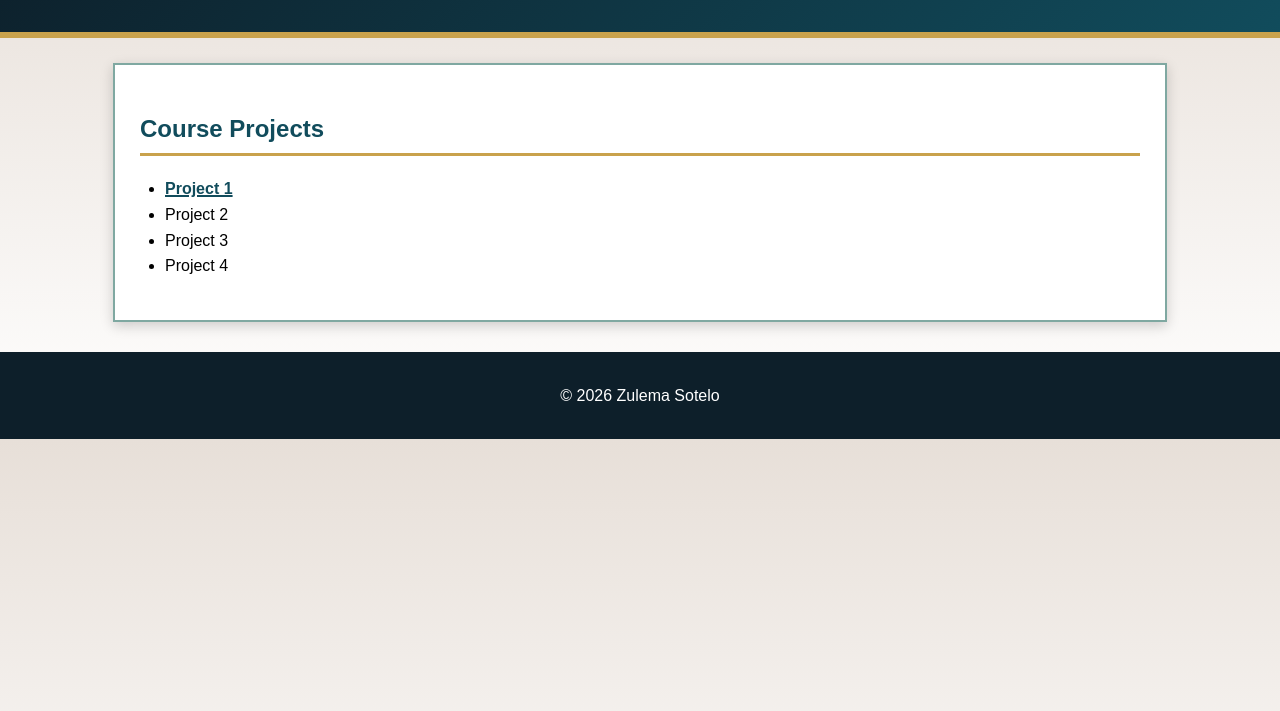
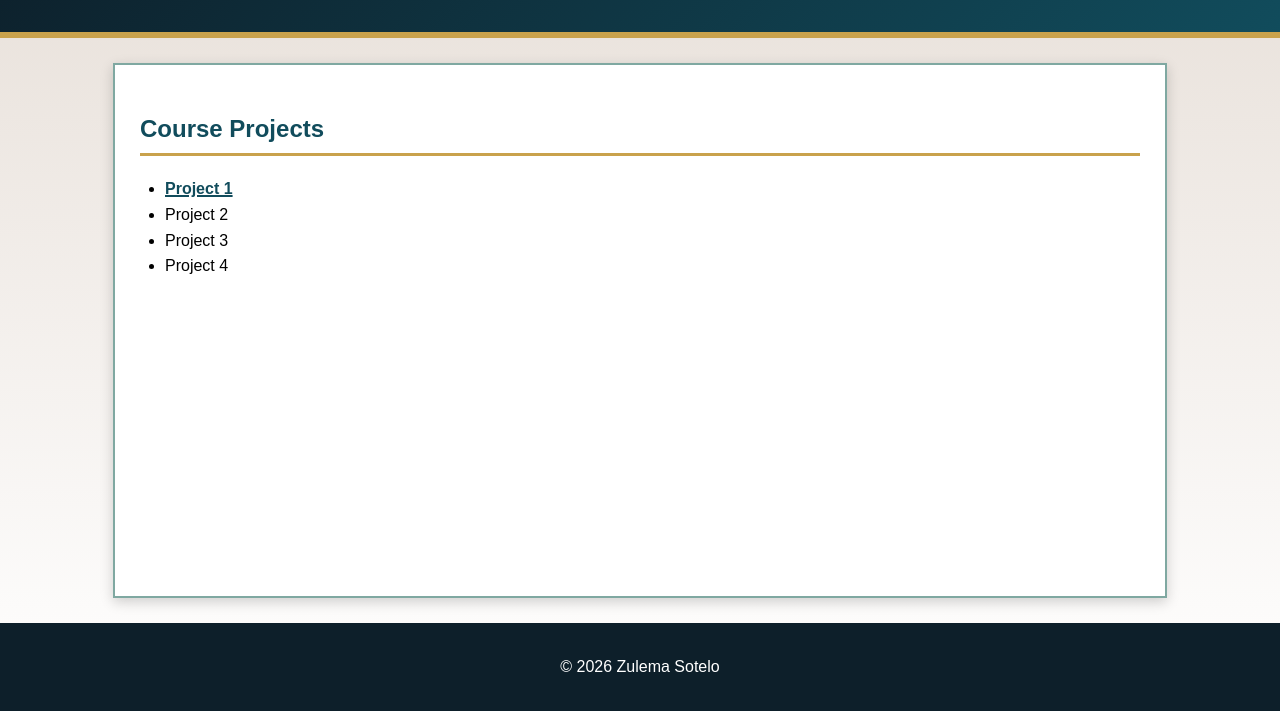
Before and after one commit to dtj-ik/CMST386, a plain HTML site: page index.html in a window 1280 px wide. Shown: the part 89-800 px from the top of the page. Drawn offline with Linux system fonts and the light colour scheme.

Commit message:
Project 1 CSS fix

```diff
--- a/project1/css/style.css
+++ b/project1/css/style.css
@@ -7,6 +7,9 @@ body {
     margin: 0;
     padding: 0;
     line-height: 1.6;
+    min-height: 100vh;
+    display: flex;
+    flex-direction: column;
 }
 
 /* page header */
@@ -92,11 +95,13 @@ nav li:focus-within > ul {
 /*Main*/
 main {
     max-width: 1000px;
+    width: 90%;
     margin: 25px auto;
     padding: 25px;
     background-color: #ffffff;
     border: 2px solid #7FA8A1;
     box-shadow: 0 4px 12px rgba(0,0,0,0.18);
+    flex: 1;
 }
 
 section {
@@ -192,7 +197,6 @@ footer {
     color:#ffffff;
     text-align: center;
     padding: 15px;
-    margin-top: 30px;
     clear: both;
 }
 
```
